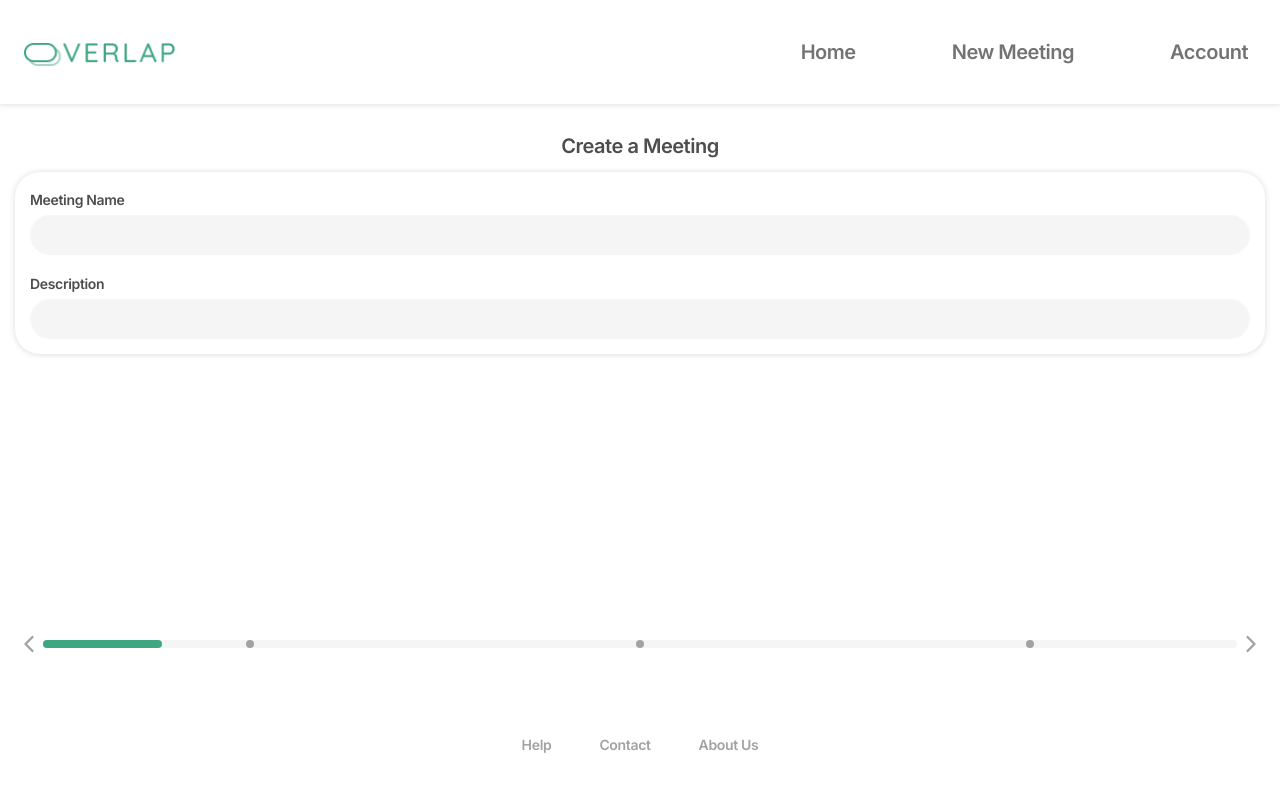
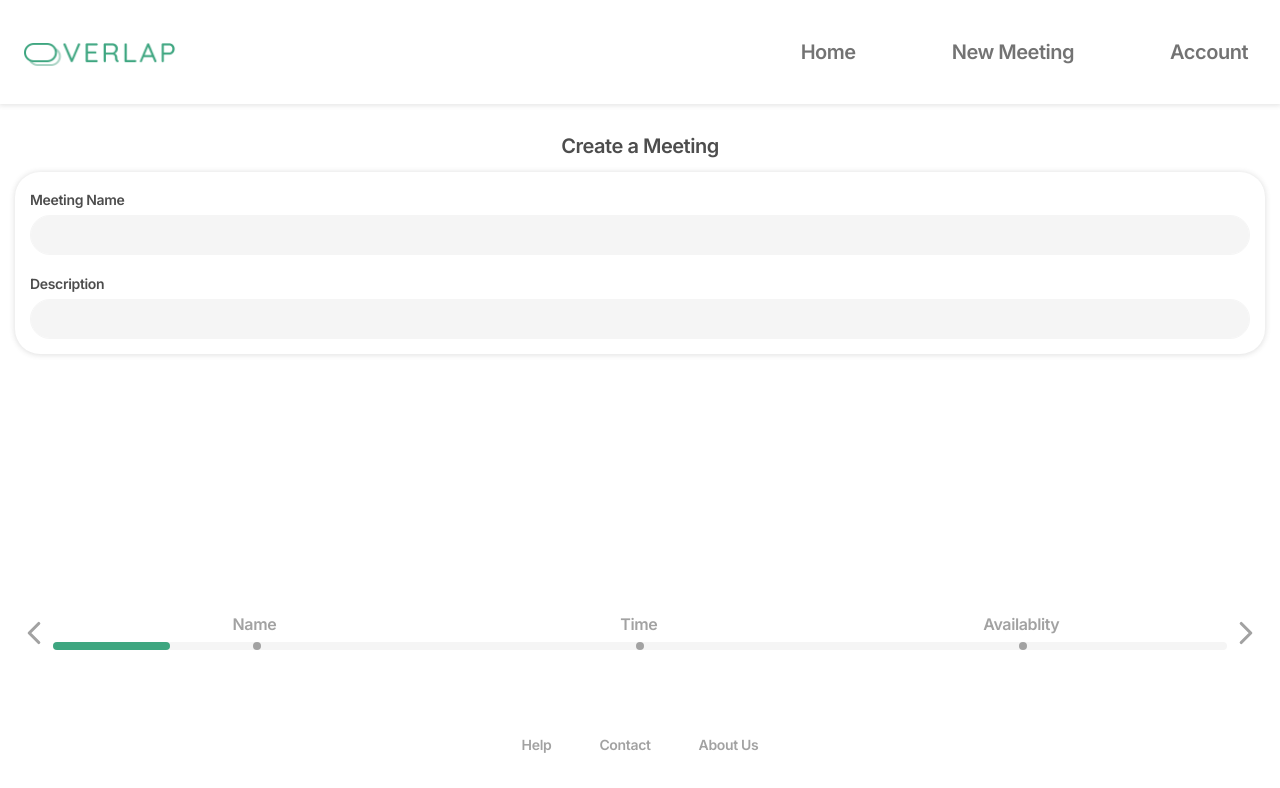
Before and after one commit to rejoan121615/overlap-web-app, a React (Vite) app: page /new-meeting/name in a window 1280 px wide. Shown: the top 788 px of the page. Built offline with nearby package versions, Linux system fonts and the light colour scheme.

Commit message:
form progress bar design complete

```diff
--- a/src/components/NewMeeting/FormProgressBar/FormProgressBar.jsx
+++ b/src/components/NewMeeting/FormProgressBar/FormProgressBar.jsx
@@ -7,10 +7,21 @@ const FormProgressBar = () => {
         <div className=" d-flex align-items-center ">
             {/* left btn  */}
             <button className={`${Classess.Btn}`}>
-                <FiChevronLeft size={28} className=" text-light-gray " />
+                <FiChevronLeft size={38} className=" text-light-gray " />
             </button>
             {/* center  */}
             <div className=" flex-grow-1 ">
+                {/* form status title  */}
+                <div className={Classess.Title}>
+                    {["name", "time", "availablity"].map((text, index) => {
+                        return (
+                            <p className={Classess.TitleText} key={index}>
+                                {text}
+                            </p>
+                        );
+                    })}
+                </div>
+                {/* progress bar  */}
                 <div className={Classess.ProWrap}>
                     <div className={Classess.ProBg}>
                         <div className={Classess.Progress}></div>
@@ -27,7 +38,7 @@ const FormProgressBar = () => {
             </div>
             {/* right btn  */}
             <button className={`${Classess.Btn}`}>
-                <FiChevronRight size={28} className=" text-light-gray " />
+                <FiChevronRight size={38} className=" text-light-gray " />
             </button>
         </div>
     );
--- a/src/components/NewMeeting/FormProgressBar/FormProgressBar.module.scss
+++ b/src/components/NewMeeting/FormProgressBar/FormProgressBar.module.scss
@@ -5,6 +5,33 @@
     border: none;
     background-color: transparent;
 }
+// title section -----
+.Title {
+    width: 66%;
+    display: flex;
+    flex-flow: row wrap;
+    justify-content: space-between;
+    align-items: center;
+    margin-left: (34% / 2);
+    margin-bottom: 10px;
+    .TitleText {
+        @include text(16px);
+        color: $light-gray-letter;
+        text-transform: capitalize;
+        margin-bottom: 0px;
+        &:nth-child(1) {
+          transform: translateX(-20px);
+        }
+        &:nth-child(2) {
+          transform: translateX(15px);
+        }
+        &:nth-child(3) {
+          transform: translateX(32px);
+        }
+    }
+}
+
+// progress bar styles
 
 .ProWrap {
     // full height width
@@ -28,7 +55,7 @@
             border-radius: 20px;
         }
     }
-    // dot container
+    // dot container -----
     .DotWrap {
         position: absolute;
         height: 100%;
```
Lines whose indentation alone changed are shown as unchanged.
